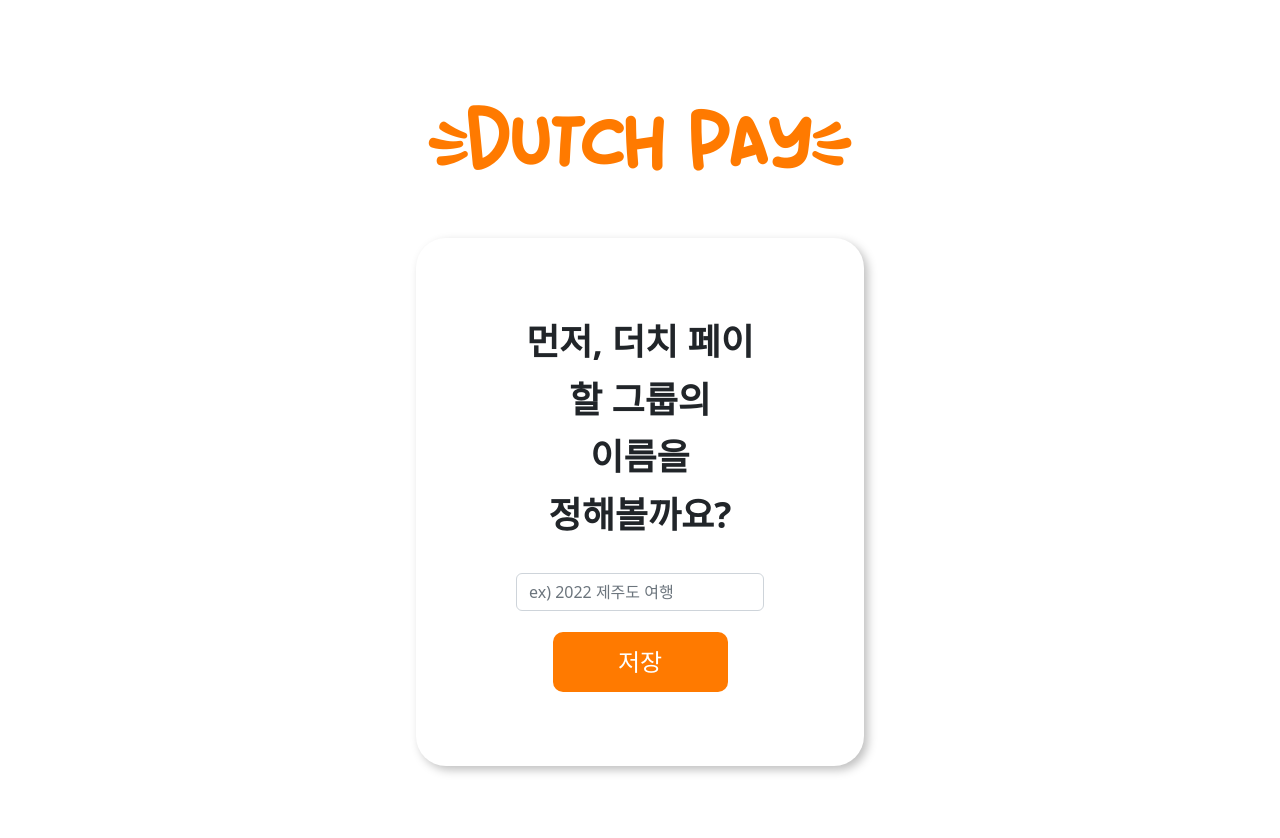
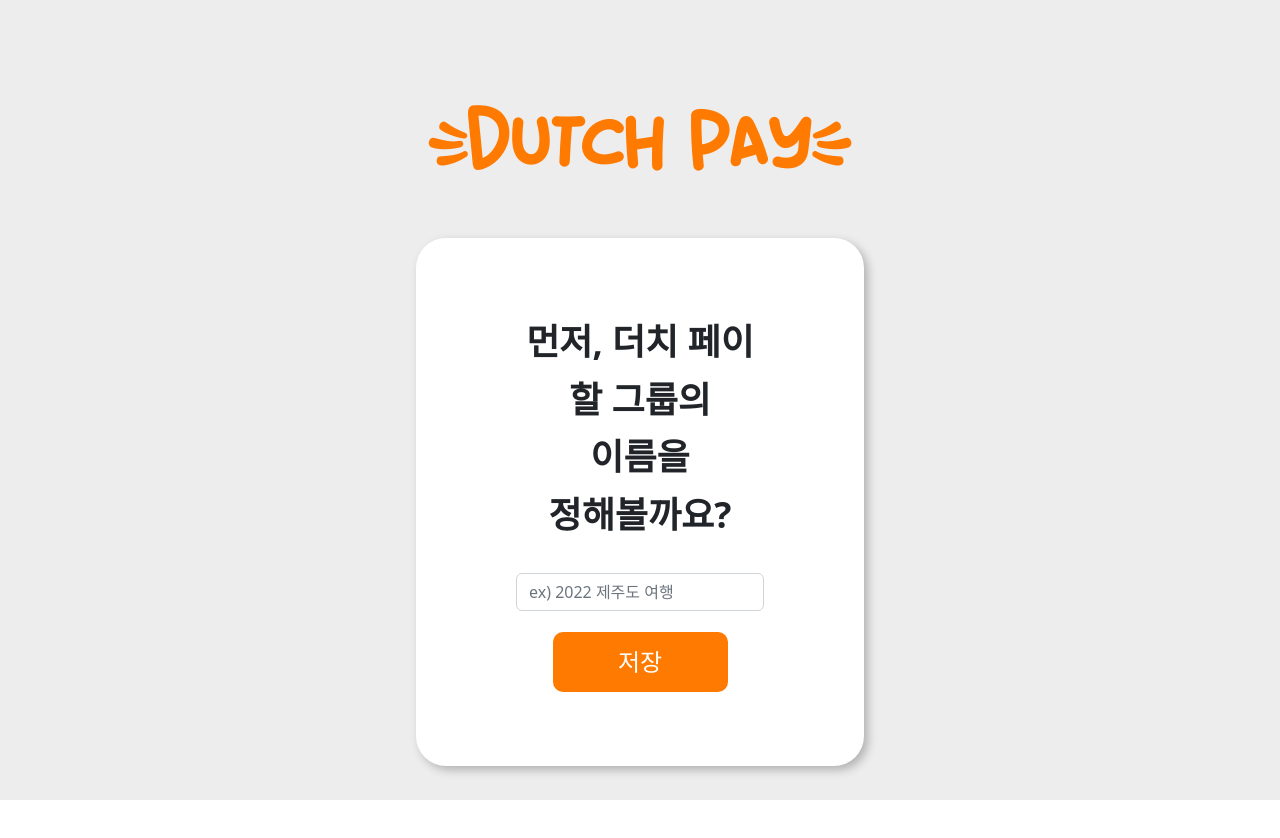
Before and after one commit to ziya312/dutchpay-fastcampus, a React (Create React App) app: page / in a window 1280 px wide. Shown: the top 838 px of the page. Built offline with nearby package versions, Linux system fonts and the light colour scheme.

Commit message:
Update App.css

```diff
--- a/src/App.css
+++ b/src/App.css
@@ -2,3 +2,8 @@
   font-family: "Mabook";
   src: url("./fonts/Mabook.ttf");
 }
+
+#root {
+  background-color: #ededed;
+  height: 100vh;
+}
```
